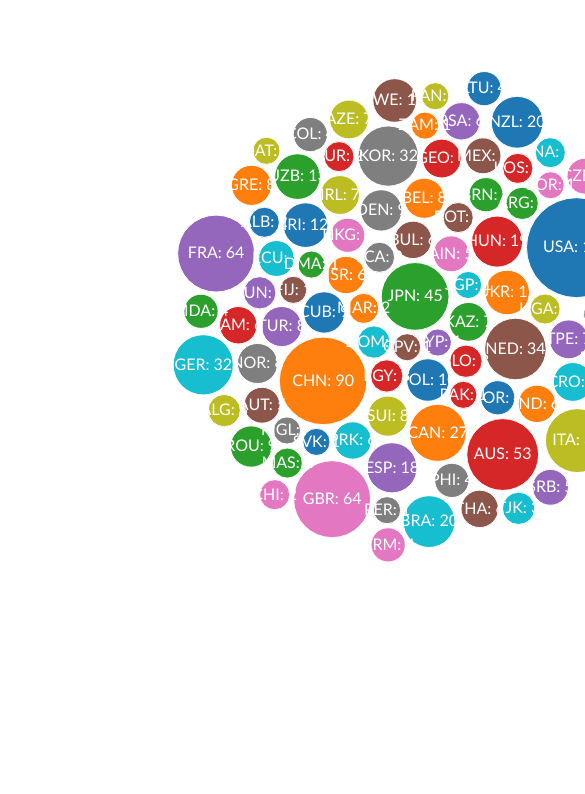
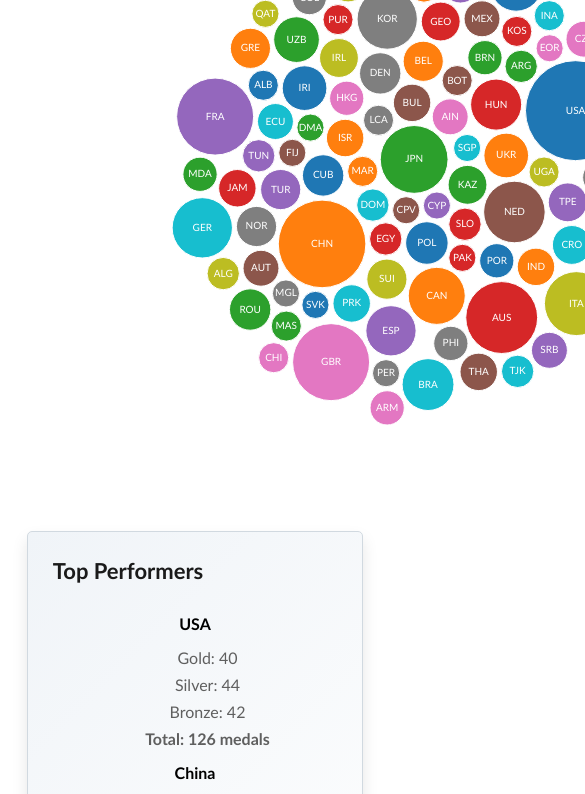
Before and after one commit to Betelrigel/Olympics-Visualization, a plain HTML site: page index.html in a window 390 px wide. Shown: the part 297-1091 px from the top of the page, 585 px wide, since content can reach past the window. Drawn offline with nearby package versions, Linux system fonts and the light colour scheme.

Commit message:
Update index.html

```diff
--- a/index.html
+++ b/index.html
@@ -7,16 +7,15 @@
     <script src="https://d3js.org/d3.v7.min.js"></script>
     <style>
         body {
-            font-family:'Gill Sans', 'Gill Sans MT', Calibri, 'Trebuchet MS', sans-serif;
+            font-family: 'Gill Sans', 'Gill Sans MT', Calibri, 'Trebuchet MS', sans-serif;
             background: rgb(255, 255, 255);
-            /* margin: 0; */
             padding: 0;
             display: flex;
             flex-direction: column;
             align-items: center;
             margin-top: 30px;
         }
-        p,li{
+        p, li {
             font-size: 16px;
             color: #000000;
         }
@@ -25,9 +24,6 @@
             font-size: 50px;
             margin: 20px 0;
             text-align: center;
-
-
-
             font-family: 'Franklin Gothic Medium', 'Arial Narrow', Arial, sans-serif;
             letter-spacing: 5px;
             color: #333;
@@ -40,17 +36,15 @@
         .container {
             display: flex;
             width: 100%;
-            max-width: 1200px; /* Adjust to fit your design */
+            max-width: 1200px;
             margin: 0 auto;
-            gap: 20px; /* Adds space between chart and info box */
+            gap: 20px;
             padding: 20px;
         }
         #chart {
-            flex: 2; /* Allows the chart to take more space */
+            flex: 2;
             position: relative;
-            /* border: 1px solid #e0e0e0; Optional: for better visibility */
         }
-
         .info-box {
             width: 100%;
             max-width: 400px;
@@ -64,63 +58,49 @@
             overflow-y: auto;
             box-sizing: border-box;
             transition: transform 0.3s ease, box-shadow 0.3s ease;
-
         }
-
         .info-box:hover {
             transform: translateY(-5px);
-
         }
-
         .info-box h3 {
             margin-top: 0;
             font-size: 22px;
             color: #1a1a1a;
             font-weight: bold;
-
             padding-bottom: 8px;
         }
-
-.info-box h2{
+        .info-box h2 {
             text-align: center;
         }
-
-
         .info-box p, .info-box ul {
             margin: 15px 0;
         }
-
         .info-box ul {
             padding-left: 25px;
         }
-
         .info-box li {
             margin: 8px 0;
             list-style-type: disc;
             color: #5f5f5f;
         }
-
         .info-box a {
             color: #007bff;
             text-decoration: none;
             font-weight: 500;
         }
-
         .info-box a:hover {
             text-decoration: underline;
         }
-
         .no-bullets {
             list-style-type: none;
             padding-left: 0;
             margin-left: 0;
         }
         .no-bullets li {
-    list-style-type: none; /* Ensures no bullets for each <li> */
+            list-style-type: none;
             padding-left: 0;
             margin-left: 0;
         }
-
         .bubble {
             stroke: rgb(255, 255, 255);
             stroke-width: 1px;
@@ -148,6 +128,31 @@
             fill: white;
             pointer-events: none;
         }
+
+        @media (max-width: 768px) {
+            body {
+                align-items: center;
+                margin-top: 0;
+            }
+            .container {
+                flex-direction: column;
+                align-items: center;
+                width: 100%;
+                padding: 0;
+            }
+            #chart, .info-box {
+                width: 90%;
+                max-width: 100%;
+                margin: 10px 0;
+                flex: none;
+            }
+            h2 {
+                font-size: 40px;
+            }
+            p, li {
+                text-align: center;
+            }
+        }
     </style>
 </head>
 <body>
@@ -163,7 +168,6 @@
                 <li>Bronze: 42</li>
                 <li><strong>Total: 126 medals</strong></li>
             </ul>
-
             <p><strong>China</strong></p>
             <ul class="no-bullets">
                 <li>Gold: 39</li>
@@ -171,7 +175,6 @@
                 <li>Bronze: 24</li>
                 <li><strong>Total: 90 medals</strong></li>
             </ul>
-
             <p><strong>Japan</strong></p>
             <ul class="no-bullets">
                 <li>Gold: 20</li>
@@ -179,8 +182,8 @@
                 <li>Bronze: 13</li>
                 <li><strong>Total: 45 medals</strong></li>
             </ul>
-
-
+        </div>
+    </div>
     <div class="tooltip"></div>
 
     <script>
@@ -265,26 +268,10 @@
                     .data(d => [d])
                     .join("text")
                     .attr("class", "label")
-                    .attr("dy", ".3em")
-                    .text(d => `${d["country_code"]}: ${d.total}`)
-                    .attr("x", 0)
-                    .attr("y", 0);
+                    .text(d => d["country_code"])
+                    .attr("font-size", 10)
+                    .attr("dy", ".3em");
             }
-
-            svg.on("dblclick", () => {
-                svg.selectAll(".bubble-group")
-                    .select("circle")
-                    .transition()
-                    .duration(750)
-                    .attr("r", d => radiusScale(d.total))
-                    .attr("opacity", 1);
-
-                svg.selectAll(".bubble-group")
-                    .select("text")
-                    .transition()
-                    .duration(750)
-                    .attr("font-size", 10);
-            });
         });
     </script>
 </body>
```
Lines whose indentation alone changed are shown as unchanged.
